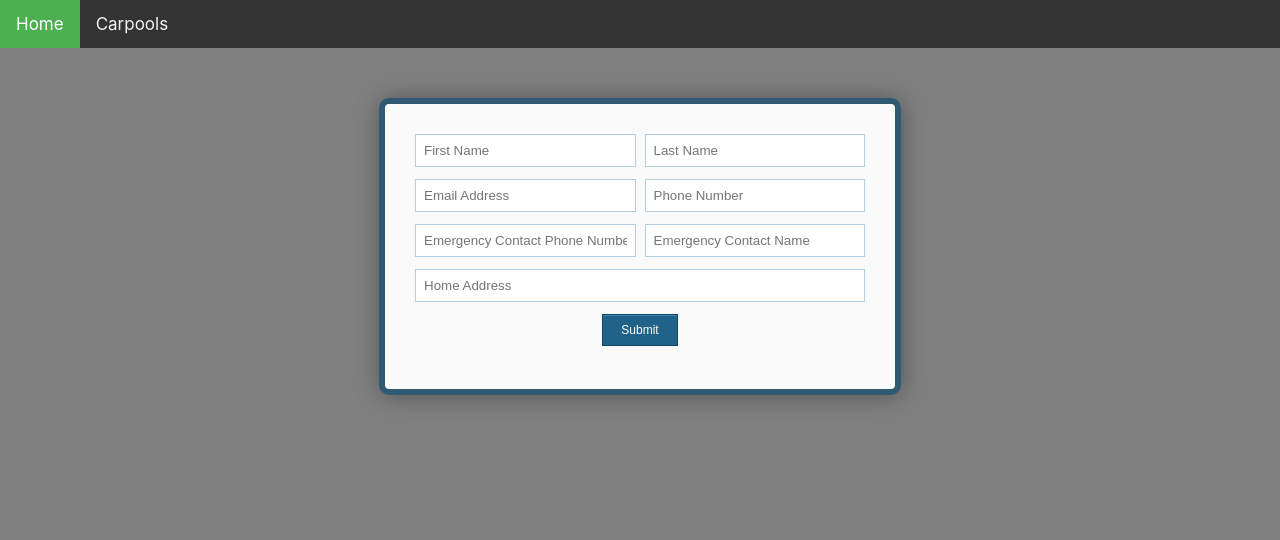
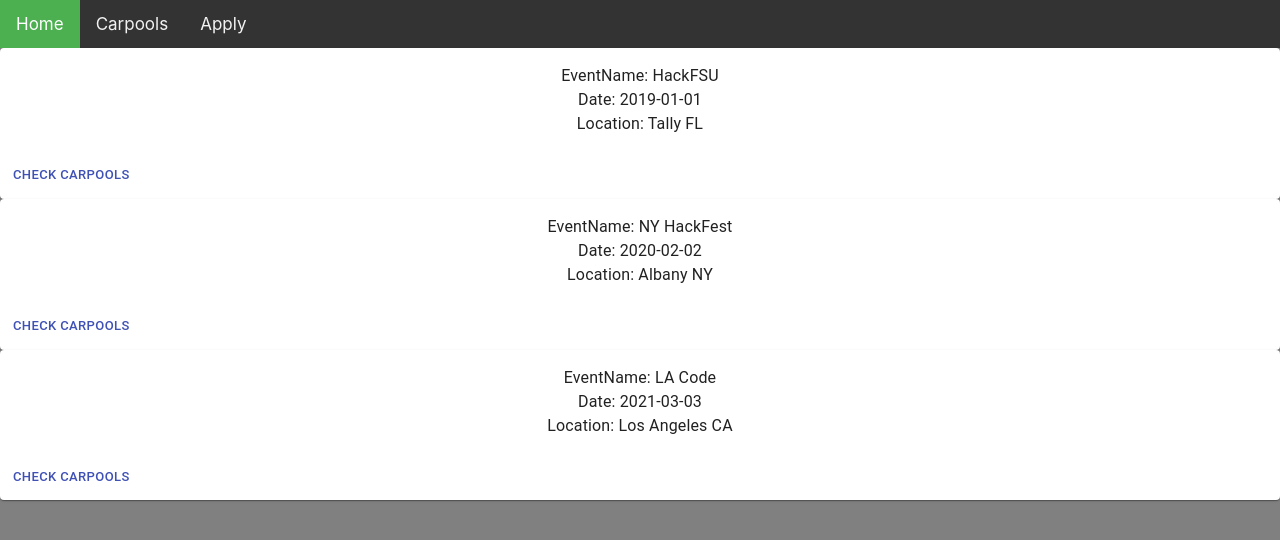
Before and after one commit to rakasmurfs/HackFSU, a React (Create React App) app in the folder frontend/: page / in a window 1280 px wide. Shown: the top 540 px of the page. Built offline with nearby package versions, Linux system fonts and the light colour scheme.

Commit message:
Created and updated components
Created components for the events and carpools page. Also refactored the site to display events first.

```diff
--- a/frontend/package.json
+++ b/frontend/package.json
@@ -3,6 +3,8 @@
   "version": "0.1.0",
   "private": true,
   "dependencies": {
+    "@material-ui/core": "^4.5.1",
+    "axios": "^0.19.0",
     "react": "^16.10.2",
     "react-dom": "^16.10.2",
     "react-router": "^5.1.2",
--- a/frontend/src/App.js
+++ b/frontend/src/App.js
@@ -10,6 +10,7 @@ import {
 import UserForm from "./components/Form";
 import NavBar from "./components/NavBar";
 import DisplayAvailable from "./components/displayAvailable";
+import EventsComponent from './components/EventsComponent';
 
 function App() {
   return (
@@ -17,9 +18,9 @@ function App() {
       <NavBar></NavBar>
       <Router>
           <Switch>
-            <Route exact path='/' component={UserForm} />
-            {/* both /roster and /roster/:number begin with /roster */}
+            <Route exact path='/' component={EventsComponent} />
             <Route path='/Carpools' component={DisplayAvailable} />
+            <Route exact path='/Apply' component={UserForm} />
           </Switch>
       </Router>
     </div>
--- /dev/null
+++ b/frontend/src/components/EventsComponent.js
@@ -0,0 +1,73 @@
+import React from 'react';
+import Card from '@material-ui/core/Card';
+import CardActions from '@material-ui/core/CardActions';
+import { CardContent, Typography, Button } from '@material-ui/core';
+import { Link } from "react-router-dom";
+
+/**
+ * Handles rendering all of the events.
+ * At the moment it's rendering event info for the dummy data.
+ * The idea here is that on the componentWillMount method we
+ * make a call to the erver endpoint and set the state events slice
+ * to be what the server response is.
+ */
+class EventsComponent extends React.Component {
+    constructor() {
+        super();
+        this.state = {
+            events: []
+        }
+    }
+
+    componentWillMount = () => {
+        this.setState({events: [
+            {
+                'name': 'HackFSU',
+                'date': '2019-01-01',
+                'city': 'Tally',
+                'state': 'FL'
+            },
+            {
+                'name': 'NY HackFest',
+                'date': '2020-02-02',
+                'city': 'Albany',
+                'state': 'NY'
+            },
+            {
+                'name': 'LA Code',
+                'date': '2021-03-03',
+                'city': 'Los Angeles',
+                'state': 'CA'
+            }
+        ]})
+    }
+
+    viewCarpools() {
+        console.log("Checking carpools");
+    }
+
+    render() {
+        return (
+            <div>
+                {this.state.events.map((event, index) => {
+                    return (
+                        <Card>
+                        <CardContent>
+                            <Typography>{'EventName: ' + event.name}</Typography>
+                            <Typography>{'Date: ' + event.date}</Typography>
+                            <Typography>{'Location: ' + event.city + ' ' + event.state}</Typography>
+                        </CardContent>
+                        <CardActions>
+                            <Button component={Link} to="/Carpools" size="small" color="primary">
+                                Check Carpools
+                            </Button>
+                        </CardActions>
+                    </Card>
+                    )
+                })}
+            </div>
+        )
+    }
+}
+
+export default EventsComponent;
--- a/frontend/src/components/NavBar.js
+++ b/frontend/src/components/NavBar.js
@@ -2,9 +2,10 @@ import React from 'react';
 import './cssSheets/navstyles.css';
 
 function NavBar() {
-    return <div class="topnav">
-    <a class="active" href="/">Home</a>
+    return <div className="topnav">
+    <a className="active" href="/">Home</a>
     <a href="/Carpools">Carpools</a>
+    <a href="/Apply">Apply</a>
   </div>
 }
 
--- a/frontend/src/components/displayAvailable.js
+++ b/frontend/src/components/displayAvailable.js
@@ -1,24 +1,83 @@
-import React from 'react';
-import './cssSheets/userformstyle.css'
+import React, { Component } from 'react';
+import { makeStyles } from '@material-ui/core/styles';
+import './cssSheets/userformstyle.css';
+import Card from '@material-ui/core/Card';
+import CardActions from '@material-ui/core/CardActions';
+import { CardContent, Typography, Button } from '@material-ui/core';
+import axios from 'axios';
+import { Link } from "react-router-dom";
 
-function DisplayAvailable() {
-    var state = ["Car1", "Car2", "Car3", "Car4"];
-    var countryData = [
-        { value: 'USA', name: 'USA' },
-        { value: 'CANADA', name: 'CANADA' }
-    ];
-    return <div className="form-style-9">
-        <select name="country" >
-            {countryData.map((e, key) => {
-                return <option key={key} value={e.value}>{e.name}</option>;
-            })}
-        </select>
-        <ul>
-            {state.map((temp) => {
-                return <li>{temp}</li>
-            })}
-        </ul>
-    </div>
+/**
+ * Handles rendering available carpools.
+ * At the moment, it displays all carpools for all events in the dummy data,
+ * the idea is to pass into this component the selected event id, and in the
+ * componentWillMount method we use that id to query just the carpools for
+ * the given event id
+ */
+class DisplayAvailable extends React.Component {
+    constructor() {
+        super();
+        this.state = {
+            carpoolInfo: []
+        }
+    }
+
+    componentWillMount() {
+        // tis should be replaced with a call to the server endpoint
+        // axios.get("http://localhost:3001/getData")
+        // .then(response => this.setState({venuesInfo: response.data.info}))
+
+        // this is dummy data
+        this.setState({carpoolInfo: [
+            {
+                'vehicle': 'test vehicle 1',
+                'driver' : 'test driver 1',
+                'riders': [
+                    {'name': 'rider 1'},
+                    {'name': 'rider 2'}
+                ]
+            },
+            {
+                'vehicle': 'test vehicle 2',
+                'driver' : 'test driver 2',
+                'riders': [
+                    {'name': 'rider 1'},
+                    {'name': 'rider 2'},
+                    {'name': 'rider 2'},
+                    {'name': 'rider 2'}
+                ]
+            }
+        ]})
+    }
+
+    render() {
+        const classes = this.userStyles;
+
+        return (
+            <div>
+                {this.state.carpoolInfo.map((carpoolInfo, index) => {
+                    return (
+                    <Card>
+                        <CardContent>
+                            <Typography>{'Vehicle: ' + carpoolInfo.vehicle}</Typography>
+                            <Typography>{'Driver: ' + carpoolInfo.driver}</Typography>
+                            <Typography>{'Riders: ' + carpoolInfo.riders.length}</Typography>
+                        </CardContent>
+                        <CardActions>
+                            {/* need to pass in the carpool code to then use to update to update the mongodb entry */}
+                            <Button component={Link} to="/Apply"
+                             disabled={carpoolInfo.riders.length >= 4}
+                             size="small"
+                             color="primary">
+                                {carpoolInfo.riders.length >= 4 ? 'Full' : 'Hop in!'}
+                            </Button>
+                        </CardActions>
+                    </Card>
+                    )
+                })}
+            </div>
+        );
+    }
 }
 
 export default DisplayAvailable;
```
